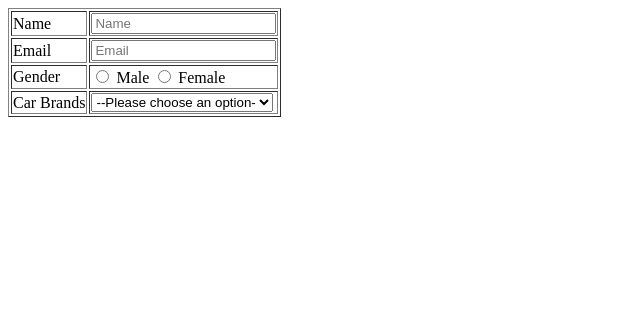
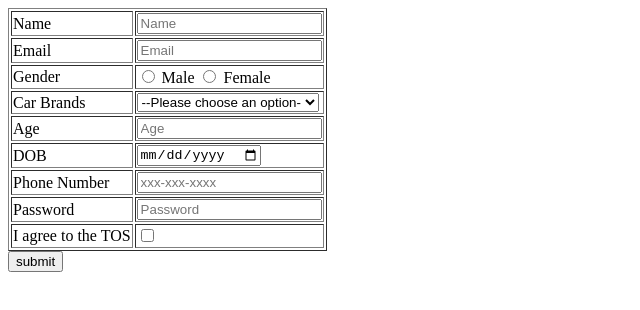
Before and after one commit to acciojob/signup-form-car-saif-saleem, a website: page main.html in a window 1280 px wide. Shown: the whole page, without its empty margins (0-640 px from the left). Drawn offline with Linux system fonts and the light colour scheme.

Commit message:
created a submission

```diff
--- a/main.html
+++ b/main.html
@@ -91,9 +91,56 @@
   <option value="audi">Audi</option>
 </select>
 		</td>
+		</tr>
 
+			<tr>
+		<td>
+		Age
+		</td>
+		<td>
+		<label for="age"></label>
+        <input id="age" type="number" required placeholder="Age" />
+		</td>
+			</tr>
+
+			<tr>
+		<td>
+		DOB
+		</td>
+		<td>
+		<label for="dob"></label>
+        <input id="dob" type="date" required/>
+		</td>
+			</tr>
+			<tr>
+		<td>
+		Phone Number
+		</td>
+		<td>
+		<label for="tel"></label>
+        <input id="tel" type="tel" required placeholder="xxx-xxx-xxxx" />
+		</td>
+			</tr>
+			<tr>
+		<td>
+		Password
+		</td>
+		<td>
+		<label for="password"></label>
+        <input id="password" type="password" required placeholder="Password" />
+		</td>
+			</tr>
+			<tr>
+		<td>
+		I agree to the TOS
+		</td>
+		<td>
+		<label for="tos"></label>
+        <input id="tos" type="checkbox" required />
+		</td>
+			</tr>
 	</table>
-
+	<button>submit</button>
 </form>
 </body>
 
```
